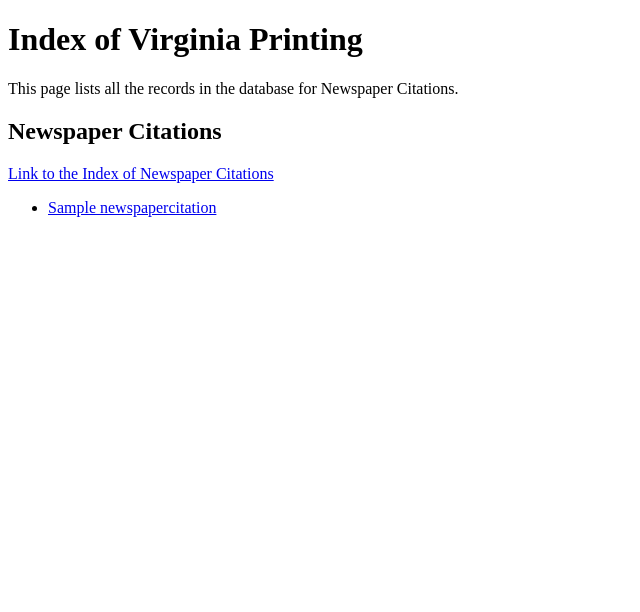
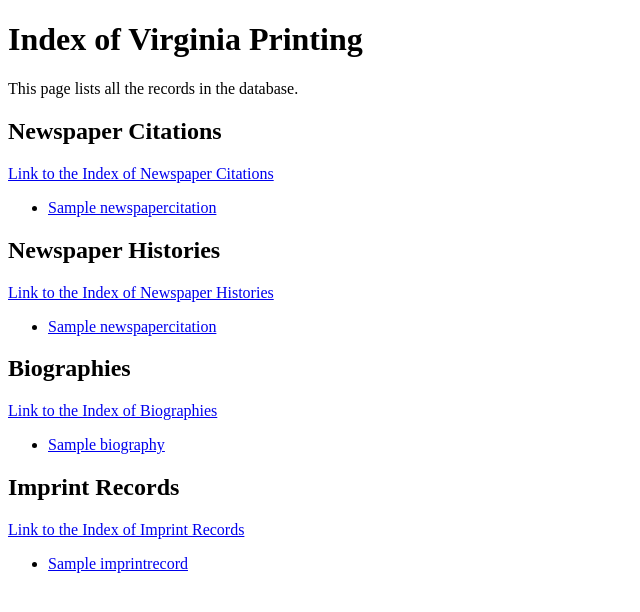
Before and after one commit to lbowenbiggs/virginia-priniting-db, a Django app: page /VPDB/ in a window 1280 px wide. Shown: the top 612 px of the page, without its empty margins (0-640 px from the left). Run offline with Django 3.2, Linux system fonts and the light colour scheme; tables that the repository leaves empty hold one stand-in row (values such as "Sample post").

Commit message:
Index links to all 4 kinds of records

```diff
--- a/VirginiaPrinting/templates/VirginiaPrinting/index.html
+++ b/VirginiaPrinting/templates/VirginiaPrinting/index.html
@@ -8,7 +8,7 @@
 
 <h1>Index of Virginia Printing</h1>
 
-<p>This page lists all the records in the database for Newspaper Citations.</p>
+<p>This page lists all the records in the database.</p>
 
 <h2>Newspaper Citations</h2>
 <p><a href="{% url 'VPDB:news_cites_index' %}">Link to the Index of Newspaper Citations</a></p>
@@ -22,5 +22,41 @@
 <p>No Newspaper Citations are available.</p>
 {% endif %}
 
+<h2>Newspaper Histories</h2>
+<p><a href="{% url 'VPDB:news_hists_index' %}">Link to the Index of Newspaper Histories</a></p>
+{%  if news_hists %}
+<ul>
+    {%  for news_hist in news_hists %}
+    <li><a href="{% url 'VPDB:news_hist_detail' news_hist.id %}">{{ news_hist.newspaper_citation.title }}</a></li>
+    {%  endfor %}
+</ul>
+{%  else %}
+<p>No Newspaper Histories are available.</p>
+{% endif %}
+
+<h2>Biographies</h2>
+<p><a href="{% url 'VPDB:bios_index' %}">Link to the Index of Biographies</a></p>
+{%  if bios %}
+<ul>
+    {%  for bio in bios %}
+    <li><a href="{% url 'VPDB:bio_detail' bio.id %}">{{ bio.name }}</a></li>
+    {%  endfor %}
+</ul>
+{%  else %}
+<p>No Biographies are available.</p>
+{% endif %}
+
+<h2>Imprint Records</h2>
+<p><a href="{% url 'VPDB:imprints_index' %}">Link to the Index of Imprint Records</a></p>
+{%  if imprints %}
+<ul>
+    {%  for imprint in imprints %}
+    <li><a href="{% url 'VPDB:imprint_detail' imprint.id %}">{{ imprint.short_title }}</a></li>
+    {%  endfor %}
+</ul>
+{%  else %}
+<p>No Imprint Records are available.</p>
+{% endif %}
+
 </body>
 </html>
--- a/VirginiaPrinting/views.py
+++ b/VirginiaPrinting/views.py
@@ -8,7 +8,13 @@ from .models import NewspaperCitation, NewspaperHistory, Biography, ImprintRecor
 # Create your views here.
 def index(request):
     news_cites = NewspaperCitation.objects.all()
-    context = {'news_cites': news_cites}
+    news_hists = NewspaperHistory.objects.all()
+    bios = Biography.objects.all()
+    imprints = ImprintRecord.objects.all()
+    context = {'news_cites': news_cites,
+               'news_hists': news_hists,
+               'bios': bios,
+               'imprints': imprints}
     return render(request, 'VirginiaPrinting/index.html', context)
 
 
```
